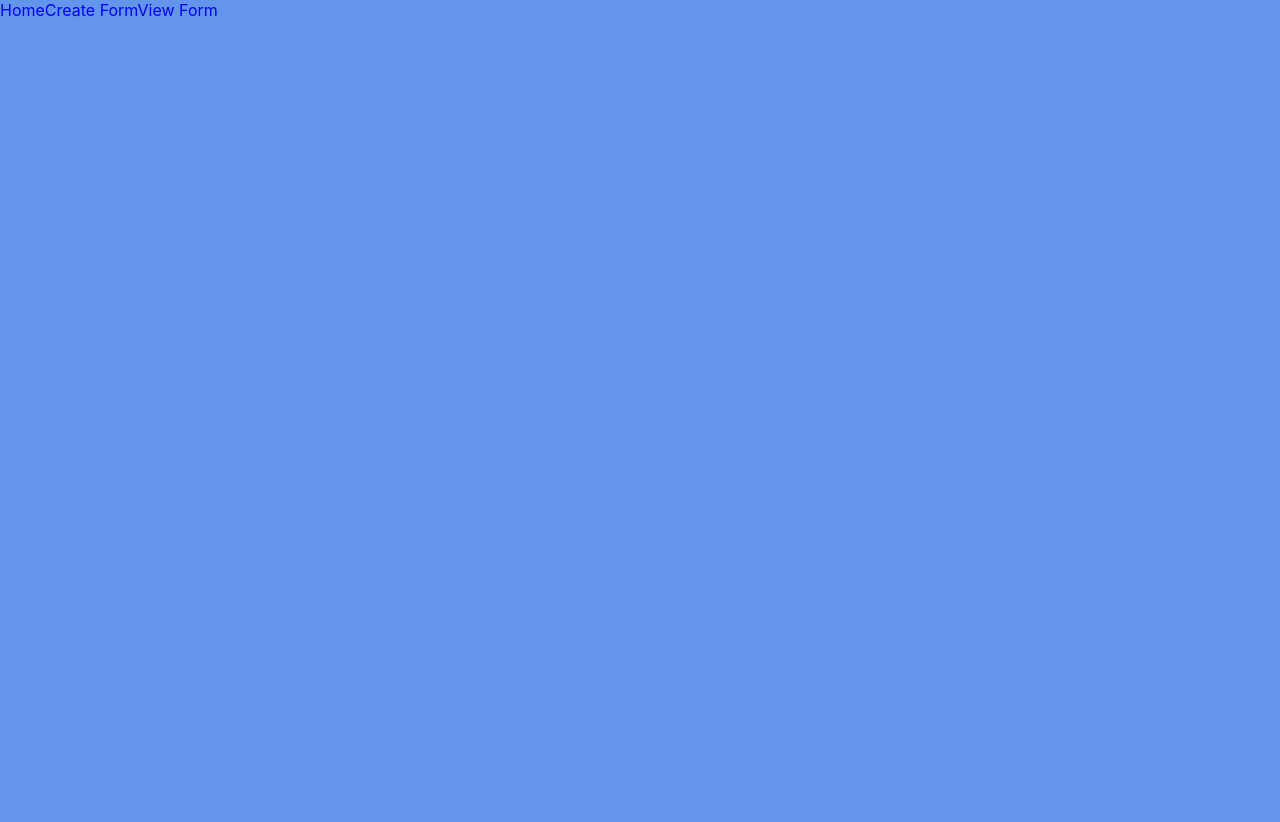
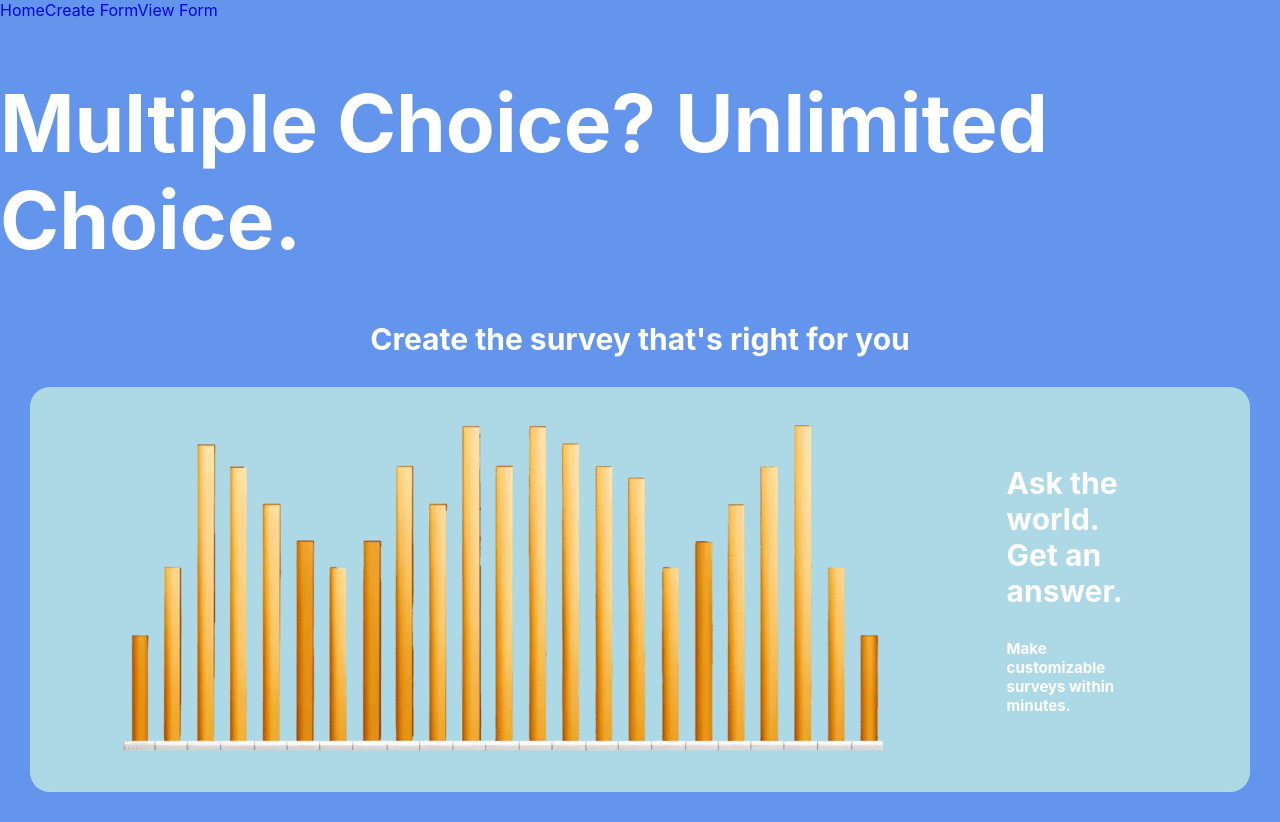
Before and after one commit to elyssagrant/SYSC4806-Group-Project, a React (Create React App) app in the folder src/surveyclone/: page / in a window 1280 px wide. Before the commit the page ends 800 px from the top, so only its background shows below. Built offline with nearby package versions, Linux system fonts and the light colour scheme.

Commit message:
Created a simple landing page for the project

```diff
--- a/src/surveyclone/src/App.tsx
+++ b/src/surveyclone/src/App.tsx
@@ -4,6 +4,7 @@ import CreateFormPage from './CreateFormPage'
 import ViewForm from './ViewForm'
 import './App.css';
 import Sidebar from './otherComponents/Sidebar';
+import LandingPage from "./LandingPage";
 
 function App() {
   return (
@@ -12,7 +13,7 @@ function App() {
 
       <div className="App">
         <Routes>
-          <Route path='/'></Route>
+          <Route path='/' element={<LandingPage/>}></Route>
           <Route path='/createform' element={<CreateFormPage/>}></Route>
           <Route path='/viewform' element={<ViewForm/>}></Route>
           <Route path='*' element={<h1>Not Found</h1>}></Route>
--- /dev/null
+++ b/src/surveyclone/src/LandingPage.tsx
@@ -0,0 +1,23 @@
+import {useState} from "react";
+import barGraph from './images/barGraph.png'
+
+export default function LandingPage() {
+    const [id, setId] = useState('');
+
+    return (
+       <div>
+           <h1 className="TopHeader">Multiple Choice? Unlimited Choice.</h1>
+           <h3 className="SubHeader">Create the survey that's right for you</h3>
+           <div className="frontPageAdvertising">
+               <div>
+                   <img src={barGraph} alt="A bar histogram of responses"/>
+               </div>
+               <div className="advertisingTextGroup">
+                   <h3 className="SubHeader">Ask the world. Get an answer.</h3>
+                   <p id="customizationAd">Make customizable surveys within minutes.</p>
+               </div>
+           </div>
+       </div>
+
+    )
+}
--- a/src/surveyclone/src/index.css
+++ b/src/surveyclone/src/index.css
@@ -58,6 +58,40 @@ select {
   margin: 10px;
 }
 
+.TopHeader {
+  color: var(--White);
+  font-size: 80px;
+  justify-self: center;
+}
+
+.SubHeader {
+  color: var(--White);
+  font-size: 30px;
+  justify-self: center;
+}
+
+.frontPageAdvertising {
+  display:flex;
+  gap: 40px;
+  margin: 30px;
+  background-color: var(--BabyBlue);
+  border-radius: 20px;
+  padding: 2% 5%;
+}
+
+#customizationAd{
+  font-size: 15px;
+  font-weight: bold;
+  color: var(--White);
+}
+
+.advertisingTextGroup {
+  background-color: var(--BabyBlue);
+  border-radius: 20px;
+  padding: 2% 5%;
+  justify-content: right;
+}
+
 .formNameContainer {
   margin: auto;
   width: 50vw;
```
Also changed, not shown: src/surveyclone/src/images/barGraph.png (added), 1 other file (tests, documents, lock files or other folders).
